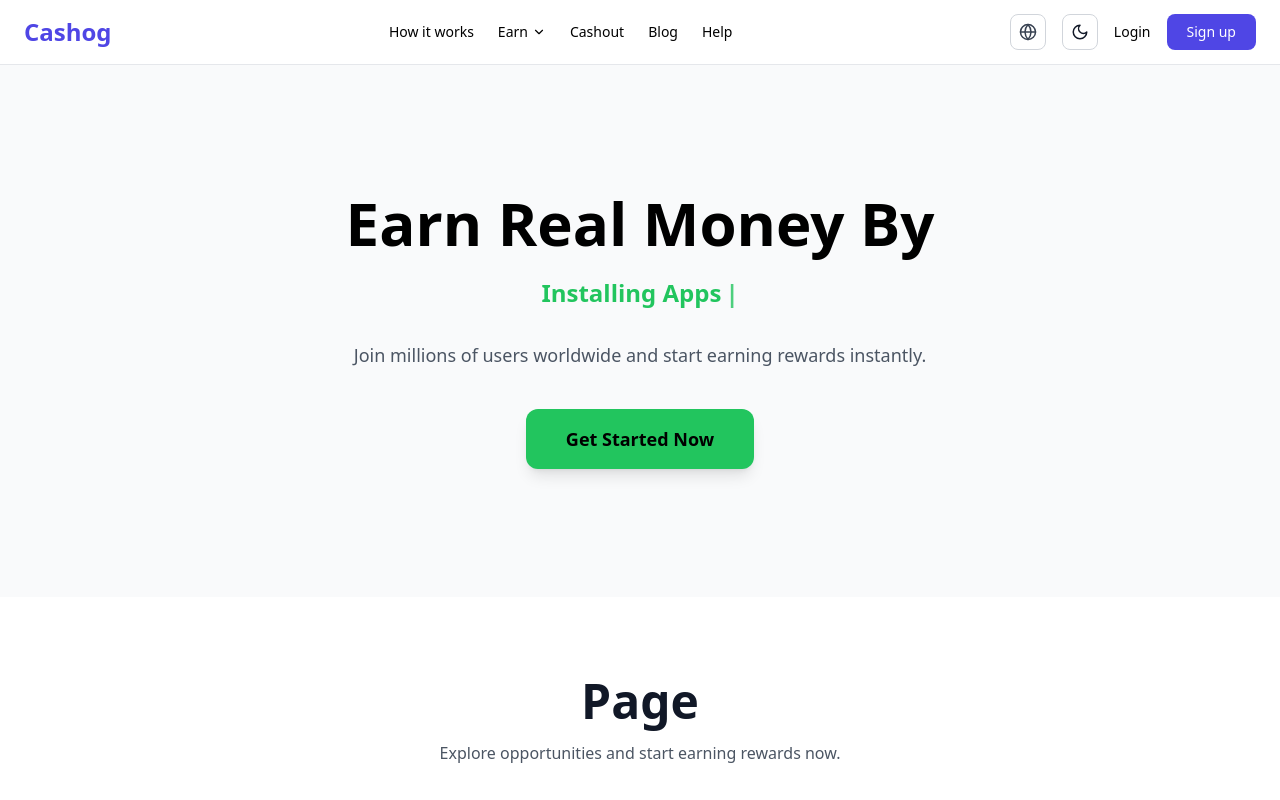
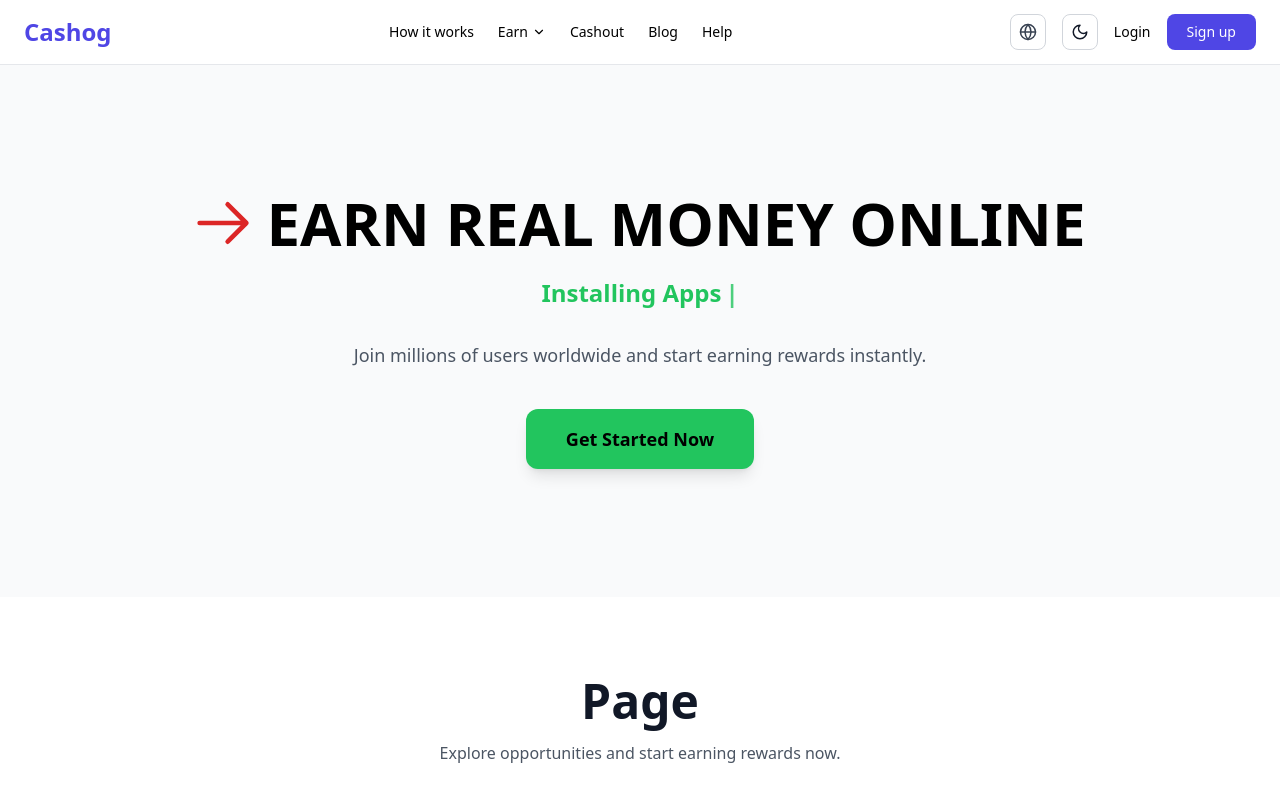
Before and after one commit to tool63/cashin, a Next.js app: page / in a window 1280 px wide. Shown: the top 800 px of the page. Built offline with nearby package versions, Linux system fonts and the light colour scheme.

Commit message:
Update HeroSection.tsx

```diff
--- a/components/hero/HeroSection.tsx
+++ b/components/hero/HeroSection.tsx
@@ -9,10 +9,25 @@ export default function HeroSection() {
     <section className="bg-gray-50 dark:bg-gray-900 text-black dark:text-white">
       <div className="max-w-7xl mx-auto px-4 sm:px-6 lg:px-8 py-24 sm:py-28 md:py-32 text-center">
 
-        {/* HEADLINE */}
-        <h1 className="text-3xl sm:text-4xl md:text-5xl lg:text-6xl font-extrabold leading-tight mb-6">
-          Earn Real Money By
-        </h1>
+        {/* ARROW + HEADLINE */}
+        <div className="flex flex-col sm:flex-row items-center justify-center gap-4 mb-6">
+          {/* Arrow SVG */}
+          <span className="w-12 h-12 sm:w-14 sm:h-14 text-red-600 dark:text-red-400 flex-shrink-0">
+            <svg
+              xmlns="http://www.w3.org/2000/svg"
+              fill="currentColor"
+              viewBox="0 0 24 24"
+              className="w-full h-full"
+            >
+              <path d="M2 12L22 12M22 12L14 4M22 12L14 20" stroke="currentColor" strokeWidth="2" strokeLinecap="round" strokeLinejoin="round"/>
+            </svg>
+          </span>
+
+          {/* Headline */}
+          <h1 className="text-4xl sm:text-5xl md:text-6xl font-extrabold uppercase leading-tight">
+            Earn Real Money Online
+          </h1>
+        </div>
 
         {/* TYPING TEXT */}
         <p className="text-lg sm:text-xl md:text-2xl mb-6 min-h-[2.5rem] flex justify-center">
```
